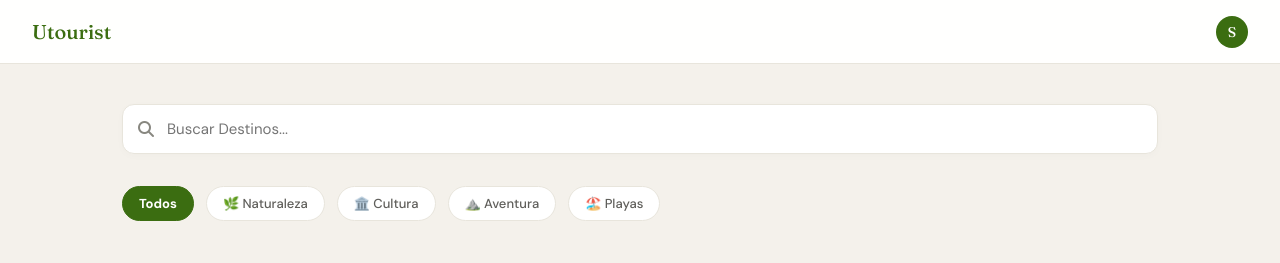
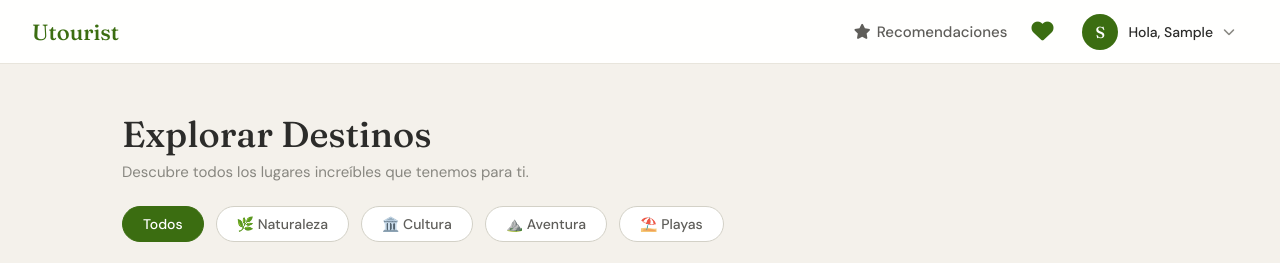
Before and after one commit to Seba-sRod-1808/Tourist-Recomendations, a Django app: page /explorar/ in a window 1280 px wide. Shown: the top 263 px of the page. Run offline with Django 5.2, Linux system fonts and the light colour scheme; the visitor is signed in with stand-in values (Sample User, id 1); data that the repository does not hold is empty.

Commit message:
Arreglos en recomendaciones y explorar

```diff
--- a/recomendations/api/views.py
+++ b/recomendations/api/views.py
@@ -199,28 +199,47 @@ def perfil_view(request):
 
 @login_required(login_url='login')
 def destino_detalle_view(request, uid):
-    destino = neo4j.get_place_details_by_uid(uid)
+    print(f"\n--- DEBUG: Clic en botón. Buscando UID: {uid} ---")
+    destino = None
+
+    try:
+        destino = neo4j.get_place_details_by_uid(str(uid))
+        print(f"DEBUG: ¿Encontrado en Neo4j? -> {'SÍ' if destino else 'NO'}")
+
+        if destino and 'popularity' in destino:
+            destino['score'] = int((destino['popularity'] or 0.5) * 100)
+    except Exception as e:
+        print(f"DEBUG Error Crítico en Neo4j: {e}")
+
     if not destino:
-        destino = next((d for d in MOCK_DESTINATIONS if d['uid'] == uid), None)
+        print("DEBUG: Buscando en MOCK_DESTINATIONS como respaldo...")
+        destino = next((d for d in MOCK_DESTINATIONS if str(d['uid']) == str(uid)), None)
+        print(f"DEBUG: ¿Encontrado en MOCK? -> {'SÍ' if destino else 'NO'}")
+
     if not destino:
+        print("DEBUG: Destino fantasma. No existe en BD ni en MOCK. Redirigiendo...")
         return redirect('recommendations')
+
+    print("DEBUG: ¡Éxito! Renderizando HTML.")
     return render(request, 'recomendations/destino_detalle.html', {'destino': destino})
 
 @login_required(login_url='login')
 def explorar_view(request):
     query = request.GET.get('q', '').lower()
+    categoria = request.GET.get('categoria', '')
     try:
         destinations = neo4j.get_all_places()
-        if not destinations:
-            destinations = MOCK_DESTINATIONS
     except Exception as e:
         print(f"Neo4j get_all_places error: {e}")
         destinations = MOCK_DESTINATIONS
     if query:
         destinations = [d for d in destinations if query in d['name'].lower()]
+    if categoria:
+        destinations = [d for d in destinations if categoria.lower() in d.get('category', '').lower() or categoria.lower() in d.get('tag', '').lower()]
     context = {
         'user_name': request.user.first_name or request.user.email,
-        'destinations': destinations
+        'destinations': destinations,
+        'categoria_actual': categoria
     }
     return render(request, 'recomendations/explorar.html', context)
 
@@ -234,10 +253,16 @@ def mis_viajes_view(request):
 
 @login_required(login_url='login')
 def destino_detalle_view(request, uid):
-    destino = next((d for d in MOCK_DESTINATIONS if str(d['uid']) == str(uid)), None)
-
+    destino = None
+    try:
+        destino = neo4j.get_place_details_by_uid(str(uid))
+        if destino and 'popularity' in destino:
+            destino['score'] = int((destino['popularity'] or 0.5) * 100)
+    except Exception as e:
+        print(f"Error al buscar detalle en Neo4j: {e}")
     if not destino:
-        messages.error(request, 'El destino que buscas no se encuentra disponible.')
+        destino = next((d for d in MOCK_DESTINATIONS if str(d['uid']) == str(uid)), None)
+    if not destino:
         return redirect('recommendations')
 
     return render(request, 'recomendations/destino_detalle.html', {'destino': destino})
--- a/recomendations/templates/recomendations/explorar.html
+++ b/recomendations/templates/recomendations/explorar.html
@@ -12,159 +12,245 @@
     --gray-50: #F1EFE8; --gray-400: #888780; --gray-600: #5F5E5A; --gray-900: #2C2C2A;
     --radius-md: 12px; --radius-lg: 20px;
   }
+
   * { box-sizing: border-box; }
-  body { font-family: 'DM Sans', sans-serif; background: #F4F1EB; color: var(--gray-900); margin: 0; padding-bottom: 3rem; }
+  body { font-family: 'DM Sans', sans-serif; background: #F4F1EB; color: var(--gray-900); margin: 0; }
 
-  /* Navbar superior */
+  /* --- NAVEGACIÓN --- */
   nav {
     background: rgba(255,255,255,0.95); backdrop-filter: blur(10px);
-    border-bottom: 1px solid #E8E5DC; padding: 0 1.5rem; height: 64px;
+    border-bottom: 1px solid #E8E5DC; padding: 0 2rem; height: 64px;
     display: flex; align-items: center; justify-content: space-between;
     position: sticky; top: 0; z-index: 100;
   }
-  .nav-brand { font-family: 'Fraunces', serif; font-size: 20px; font-weight: 700; color: var(--green-600); text-decoration: none; }
+  .nav-brand { font-family: 'Fraunces', serif; font-size: 22px; font-weight: 700; color: var(--green-600); text-decoration: none; }
+
+  .nav-actions { display: flex; align-items: center; gap: 24px; }
+
+  .nav-link {
+    color: var(--gray-600); font-size: 15px; font-weight: 500; text-decoration: none;
+    transition: color 0.2s; display: flex; align-items: center; gap: 6px;
+  }
+  .nav-link:hover { color: var(--green-600); }
+
+  .fav-link { color: var(--green-600); font-size: 22px; text-decoration: none; transition: transform 0.2s; }
+  .fav-link:hover { transform: scale(1.1); }
+
+  /* --- MENU USUARIO --- */
+  .nav-user-container { position: relative; display: inline-block; }
+  .user-trigger {
+    display: flex; align-items: center; gap: 10px; cursor: pointer;
+    padding: 4px 12px 4px 4px; border-radius: 30px; border: 1px solid transparent; transition: all 0.2s;
+  }
+  .user-trigger:hover { background: #fff; border-color: #E8E5DC; box-shadow: 0 4px 12px rgba(0,0,0,0.05); }
 
   .avatar-circle {
-    width: 32px; height: 32px; border-radius: 50%; background: var(--green-600);
+    width: 36px; height: 36px; border-radius: 50%; background: var(--green-600);
     color: #fff; display: flex; align-items: center; justify-content: center;
-    font-weight: 700; font-size: 14px; font-family: 'Fraunces', serif;
+    font-weight: 700; font-size: 16px; font-family: 'Fraunces', serif; flex-shrink: 0;
+  }
+  .user-name-text { font-size: 14px; font-weight: 500; color: var(--gray-900); }
+
+  .dropdown-menu {
+    position: absolute; top: 110%; right: 0; background: #fff; width: 220px;
+    border-radius: 12px; border: 1px solid #E8E5DC; box-shadow: 0 10px 25px rgba(0,0,0,0.1);
+    display: none; flex-direction: column; padding: 8px; z-index: 200;
+  }
+  .dropdown-menu.active { display: flex; animation: slideDown 0.2s ease; }
+  @keyframes slideDown { from { opacity: 0; transform: translateY(-10px); } to { opacity: 1; transform: translateY(0); } }
+
+  .dropdown-item {
+    padding: 10px 16px; color: var(--gray-600); text-decoration: none; font-size: 14px;
+    font-weight: 500; border-radius: 8px; display: flex; align-items: center; gap: 10px; transition: 0.2s;
+  }
+  .dropdown-item:hover { background: var(--gray-50); color: var(--green-600); }
+  .dropdown-divider { height: 1px; background: #E8E5DC; margin: 6px 0; }
+
+  /* --- HEADER Y BUSCADOR --- */
+  .page-header { max-width: 1100px; margin: 0 auto; padding: 3rem 2rem 1.5rem; }
+  .page-header h1 { font-family: 'Fraunces', serif; font-size: 36px; margin: 0 0 6px; color: var(--gray-900); }
+  .page-header p { font-size: 15px; color: var(--gray-400); margin: 0; }
+
+  .search-container { max-width: 1100px; margin: 0 auto 2rem; padding: 0 2rem; }
+  .search-box {
+    display: flex; align-items: center; background: #fff; border: 1px solid #E8E5DC;
+    border-radius: 30px; padding: 8px 16px; box-shadow: 0 4px 12px rgba(0,0,0,0.03);
+  }
+  .search-box i { color: var(--gray-400); font-size: 16px; margin-right: 12px; }
+  .search-box input {
+    flex-grow: 1; border: none; outline: none; font-size: 15px; font-family: 'DM Sans', sans-serif;
+    color: var(--gray-900); background: transparent; padding: 8px 0;
+  }
+  .search-box button {
+    background: var(--green-600); color: #fff; border: none; padding: 8px 20px;
+    border-radius: 20px; font-weight: 500; cursor: pointer; transition: 0.2s;
+  }
+  .search-box button:hover { background: var(--green-800); }
+
+  /* --- FILTROS (PILLS) --- */
+  .filters-bar {
+    display: flex; gap: 12px; flex-wrap: wrap; margin-bottom: 24px;
+  }
+  .filter-btn {
+    text-decoration: none; padding: 8px 20px; border-radius: 30px; font-size: 14px; font-weight: 500;
+    border: 1px solid #D3D1C7; background: #fff; color: var(--gray-600); transition: all 0.2s;
+    display: flex; align-items: center; gap: 6px;
+  }
+  .filter-btn:hover { border-color: var(--green-600); color: var(--green-600); }
+  .filter-btn.active {
+    background: var(--green-600); border-color: var(--green-600); color: #fff;
   }
 
-  .container { max-width: 1100px; margin: 0 auto; padding: 1.5rem; }
-
-  /* Barra de Búsqueda de tu Prototipo */
-  .search-wrapper { margin-bottom: 1.5rem; position: relative; }
-  .search-input {
-    width: 100%; padding: 14px 16px 14px 44px; border: 1px solid #E8E5DC;
-    border-radius: var(--radius-md); font-family: 'DM Sans', sans-serif;
-    font-size: 15px; background: #fff; color: var(--gray-900); outline: none;
-    box-shadow: 0 2px 8px rgba(0,0,0,0.02); transition: all 0.2s;
+  /* --- GRID Y TARJETAS --- */
+  .grid {
+    max-width: 1100px; margin: 0 auto; padding: 0 2rem 4rem;
+    display: grid; grid-template-columns: repeat(3, 1fr); gap: 1.5rem;
   }
-  .search-input:focus { border-color: var(--green-600); box-shadow: 0 4px 12px rgba(59,109,17,0.08); }
-  .search-icon { position: absolute; left: 16px; top: 50%; transform: translateY(-50%); color: var(--gray-400); font-size: 16px; }
-
-  /* Carrusel de Filtros de tu Prototipo */
-  .filters-scroll {
-    display: flex; gap: 8px; overflow-x: auto; padding-bottom: 12px; margin-bottom: 1.5rem;
-    scrollbar-width: none; /* Ocultar scrollbar en Firefox */
-  }
-  .filters-scroll::-webkit-scrollbar { display: none; /* Ocultar scrollbar en Chrome/Safari */ }
-
-  .filter-pill {
-    background: #fff; border: 1px solid #E8E5DC; border-radius: 20px;
-    padding: 8px 16px; font-size: 13px; font-weight: 500; color: var(--gray-600);
-    text-decoration: none; white-space: nowrap; transition: all 0.2s;
-  }
-  .filter-pill.active {
-    background: var(--green-600); color: #fff; border-color: var(--green-600); font-weight: 700;
-  }
-
-  /* Catálogo de Tarjetas (Filtro Abierto) */
-  .catalog-grid { display: grid; grid-template-columns: 1fr; gap: 1.5rem; }
-
   .card {
     background: #fff; border-radius: var(--radius-lg); border: 1px solid #E8E5DC;
-    overflow: hidden; position: relative; transition: transform 0.2s, box-shadow 0.2s;
+    overflow: hidden; transition: transform 0.25s, box-shadow 0.25s;
+    display: flex; flex-direction: column; height: 100%;
   }
-  .card-img { width: 100%; height: 200px; object-fit: cover; display: block; }
+  .card:hover { transform: translateY(-4px); box-shadow: 0 12px 32px rgba(44,44,42,0.08); }
+  .card-img { width: 100%; height: 180px; object-fit: cover; display: block; }
+  .card-body { padding: 1.25rem; display: flex; flex-direction: column; flex-grow: 1; }
+  .card-top { display: flex; justify-content: space-between; align-items: flex-start; margin-bottom: 8px; }
+  .card-name { font-family: 'Fraunces', serif; font-size: 18px; font-weight: 500; color: var(--gray-900); margin: 0; line-height: 1.2; }
+  .card-tag {
+    background: var(--green-50); color: var(--green-600); border-radius: 20px;
+    padding: 3px 10px; font-size: 11px; font-weight: 600; white-space: nowrap; margin-left: 8px;
+  }
+  .card-cost { font-size: 13px; color: var(--gray-400); margin: 0 0 16px; }
+  .card-cost strong { color: var(--gray-900); font-size: 15px; }
+  .card-reason { font-size: 12.5px; color: var(--gray-400); line-height: 1.5; margin: 0 0 14px; flex-grow: 1; }
+  .btn-card {
+    display: block; width: 100%; text-align: center; background: var(--green-600); color: #fff;
+    border: none; padding: 10px; border-radius: var(--radius-md); font-size: 13px; font-weight: 500;
+    cursor: pointer; text-decoration: none; transition: background 0.2s;
+  }
+  .btn-card:hover { background: var(--green-800); }
 
-  /* Icono de Mapa flotante como el prototipo */
-  .map-badge {
-    position: absolute; top: 12px; right: 12px; background: rgba(255,255,255,0.9);
-    color: var(--gray-900); width: 36px; height: 36px; border-radius: 50%;
-    display: flex; align-items: center; justify-content: center; font-size: 14px;
-    box-shadow: 0 2px 8px rgba(0,0,0,0.1); backdrop-filter: blur(4px);
-  }
+  /* --- RESPONSIVE --- */
+  @media (max-width: 900px) { .grid { grid-template-columns: repeat(2, 1fr); } }
+  @media (max-width: 600px) {
+    nav { padding: 0 1.2rem; }
+    .nav-brand { font-size: 18px; }
+    .nav-actions { gap: 16px; }
+    .nav-link span { display: none; } /* Oculta texto en móviles, deja icono */
+    .user-name-text { display: none; }
+    .user-trigger { padding: 0; border: none; }
+    .user-trigger i.fa-chevron-down { display: none; }
 
-  .card-body { padding: 1.25rem; }
-  .card-header-row { display: flex; justify-content: space-between; align-items: flex-start; margin-bottom: 6px; }
-  .card-title { font-family: 'Fraunces', serif; font-size: 18px; margin: 0; color: var(--gray-900); line-height: 1.3; }
-
-  /* Sistema de Estrellas del reporte */
-  .rating-stars { color: #FBBF24; font-size: 12px; margin-bottom: 8px; display: flex; gap: 2px; }
-
-  .card-meta { display: flex; justify-content: space-between; align-items: center; margin-top: 12px; }
-  .card-tag { background: var(--gray-50); color: var(--gray-600); padding: 4px 8px; border-radius: 4px; font-size: 12px; font-weight: 500; text-transform: capitalize; }
-  .card-price { font-size: 13px; color: var(--gray-400); margin: 0; }
-  .card-price strong { color: var(--green-600); font-size: 16px; font-family: 'Fraunces', serif; }
-
-  .btn-view {
-    display: block; width: 100%; text-align: center; border: 1px solid var(--green-100);
-    background: var(--green-50); color: var(--green-600); padding: 10px; margin-top: 14px;
-    border-radius: var(--radius-md); font-size: 13px; font-weight: 700; text-decoration: none;
-    transition: all 0.2s;
-  }
-  .btn-view:hover { background: var(--green-600); color: #fff; border-color: var(--green-600); }
-
-  /* Vista en Escritorio */
-  @media (min-width: 768px) {
-    nav { padding: 0 2rem; }
-    .container { padding: 2.5rem 2rem; }
-    .search-wrapper { margin-bottom: 2rem; }
-    .filters-scroll { gap: 12px; margin-bottom: 2rem; }
-    .catalog-grid { grid-template-columns: repeat(3, 1fr); gap: 1.5rem; }
+    .page-header { padding: 2rem 1.2rem 1rem; }
+    .page-header h1 { font-size: 28px; }
+    .search-container { padding: 0 1.2rem; }
+    .grid { grid-template-columns: 1fr; padding: 0 1.2rem 3rem; }
   }
 </style>
 </head>
 <body>
 
 <nav>
-  <a href="{% url 'recommendations' %}" class="nav-brand">Utourist</a>
-  <a href="{% url 'perfil' %}" style="text-decoration: none;">
+  <a href="{% url 'landing' %}" class="nav-brand">Utourist</a>
+
+  <div class="nav-actions">
+
+    <a href="{% url 'recommendations' %}" class="nav-link" title="Mis Recomendaciones">
+      <i class="fa-solid fa-star"></i>
+      <span>Recomendaciones</span>
+    </a>
+
+    <a href="{% url 'favoritos' %}" class="fav-link" title="Mis Favoritos">
+      <i class="fa-solid fa-heart"></i>
+    </a>
+
+    <div class="nav-user-container">
+      <div class="user-trigger" onclick="toggleMenu()">
         <div class="avatar-circle">{{ user_name|make_list|first|upper }}</div>
-  </a>
+        <span class="user-name-text">Hola, {{ user_name }}</span>
+        <i class="fa-solid fa-chevron-down" style="font-size: 12px; color: var(--gray-400);"></i>
+      </div>
+
+      <div class="dropdown-menu" id="userMenu">
+        <a href="{% url 'perfil' %}" class="dropdown-item"><i class="fa-solid fa-user"></i> Mi Perfil</a>
+        <a href="{% url 'recommendations' %}" class="dropdown-item"><i class="fa-solid fa-star"></i> Mis Recomendaciones</a>
+        <a href="{% url 'favoritos' %}" class="dropdown-item"><i class="fa-solid fa-heart"></i> Mis Favoritos</a>
+        <div class="dropdown-divider"></div>
+        <a href="{% url 'logout' %}" class="dropdown-item"><i class="fa-solid fa-right-from-bracket"></i> Cerrar sesión</a>
+      </div>
+    </div>
+  </div>
 </nav>
 
-<div class="container">
+<script>
+  function toggleMenu() { document.getElementById('userMenu').classList.toggle('active'); }
+  window.onclick = function(event) {
+    if (!event.target.closest('.nav-user-container')) {
+      const menu = document.getElementById('userMenu');
+      if (menu && menu.classList.contains('active')) menu.classList.remove('active');
+    }
+  }
+</script>
 
-  <form method="GET" action="#" class="search-wrapper">
-    <i class="fa-solid fa-magnifying-glass search-icon"></i>
-    <input type="text" name="q" class="search-input" placeholder="Buscar Destinos..." value="{{ request.GET.q|default:'' }}">
-  </form>
-
-  <div class="filters-scroll">
-    <a href="#" class="filter-pill active">Todos</a>
-    <a href="#" class="filter-pill">🌿 Naturaleza</a>
-    <a href="#" class="filter-pill">🏛️ Cultura</a>
-    <a href="#" class="filter-pill">⛰️ Aventura</a>
-    <a href="#" class="filter-pill">🏖️ Playas</a>
+<div class="page-header">
+  <h1>Explorar Destinos</h1>
+  <p>Descubre todos los lugares increíbles que tenemos para ti.</p>
 </div>
 
-  <div class="catalog-grid">
+<div class="search-container">
 
+  <form method="GET" action="{% url 'explorar' %}">
+
+    <div class="filters-bar">
+      <a href="{% url 'explorar' %}{% if request.GET.q %}?q={{ request.GET.q }}{% endif %}" class="filter-btn {% if not categoria_actual %}active{% endif %}">
+        Todos
+      </a>
+      <a href="{% url 'explorar' %}?categoria=Naturaleza{% if request.GET.q %}&q={{ request.GET.q }}{% endif %}" class="filter-btn {% if categoria_actual == 'Naturaleza' %}active{% endif %}">
+        🌿 Naturaleza
+      </a>
+      <a href="{% url 'explorar' %}?categoria=Cultura{% if request.GET.q %}&q={{ request.GET.q }}{% endif %}" class="filter-btn {% if categoria_actual == 'Cultura' %}active{% endif %}">
+        🏛️ Cultura
+      </a>
+      <a href="{% url 'explorar' %}?categoria=Aventura{% if request.GET.q %}&q={{ request.GET.q }}{% endif %}" class="filter-btn {% if categoria_actual == 'Aventura' %}active{% endif %}">
+        ⛰️ Aventura
+      </a>
+      <a href="{% url 'explorar' %}?categoria=Playa{% if request.GET.q %}&q={{ request.GET.q }}{% endif %}" class="filter-btn {% if categoria_actual == 'Playa' %}active{% endif %}">
+        ⛱️ Playas
+      </a>
+    </div>
+
+    <div class="search-box">
+      {% if categoria_actual %}
+        <input type="hidden" name="categoria" value="{{ categoria_actual }}">
+      {% endif %}
+
+      <i class="fa-solid fa-magnifying-glass"></i>
+      <input type="text" name="q" placeholder="Buscar por nombre..." value="{{ request.GET.q }}">
+      <button type="submit">Buscar</button>
+    </div>
+
+  </form>
+</div>
+
+<div class="grid">
   {% for dest in destinations %}
   <div class="card">
-      <img src="{{ dest.image }}" alt="{{ dest.name }}" class="card-img" loading="lazy">
-      <div class="map-badge"><i class="fa-solid fa-location-dot"></i></div>
-
+    <img class="card-img" src="{{ dest.image }}" alt="{{ dest.name }}" loading="lazy">
     <div class="card-body">
-        <div class="card-header-row">
-          <h3 class="card-title">{{ dest.name }}</h3>
+      <div class="card-top">
+        <h2 class="card-name">{{ dest.name }}</h2>
+        <span class="card-tag">{{ dest.tag }}</span>
       </div>
-
-        <div class="rating-stars">
-          <i class="fa-solid fa-star"></i>
-          <i class="fa-solid fa-star"></i>
-          <i class="fa-solid fa-star"></i>
-          <i class="fa-solid fa-star"></i>
-          <i class="fa-solid fa-star"></i>
-        </div>
-
-        <div class="card-meta">
-          <span class="card-tag">{{ dest.tag }}</span>
-          <p class="card-price">Desde <strong>Q{{ dest.cost }}</strong></p>
-        </div>
-
-        <a href="{% url 'destino_detalle' dest.uid %}" class="btn-view">Explorar Destino</a>
+      <p class="card-cost">Desde <strong>Q{{ dest.cost }}</strong> / fin de semana</p>
+      <p class="card-reason">Descubre lo que {{ dest.name }} tiene para ofrecerte.</p>
+      <a href="{% url 'destino_detalle' dest.uid %}" class="btn-card">Ver detalles →</a>
     </div>
   </div>
   {% empty %}
-    <p style="color: var(--gray-400); text-align: center; grid-column: 1 / -1; padding: 3rem 0;">
-      No se encontraron destinos que coincidan con tu búsqueda.
+  <p style="color: var(--gray-400); grid-column: 1/-1; text-align:center; padding: 4rem 0;">
+    No encontramos ningún destino que coincida con tu búsqueda.
   </p>
   {% endfor %}
-
-  </div>
 </div>
 
 </body>
```
Also changed, not shown: recomendations/templates/recomendations/recomendaciones.html (+68 -47 lines). Lines whose indentation alone changed are shown as unchanged.
